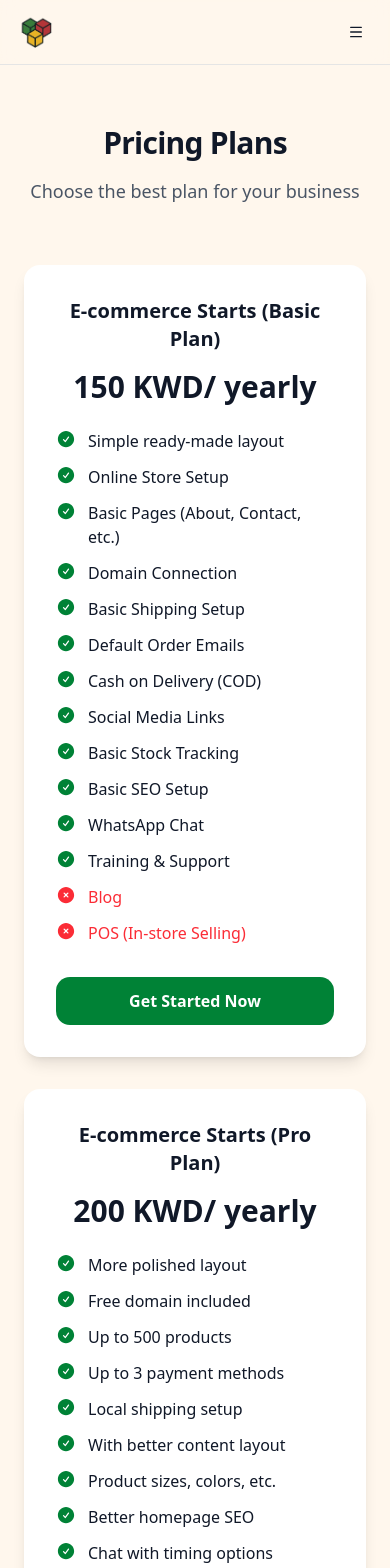
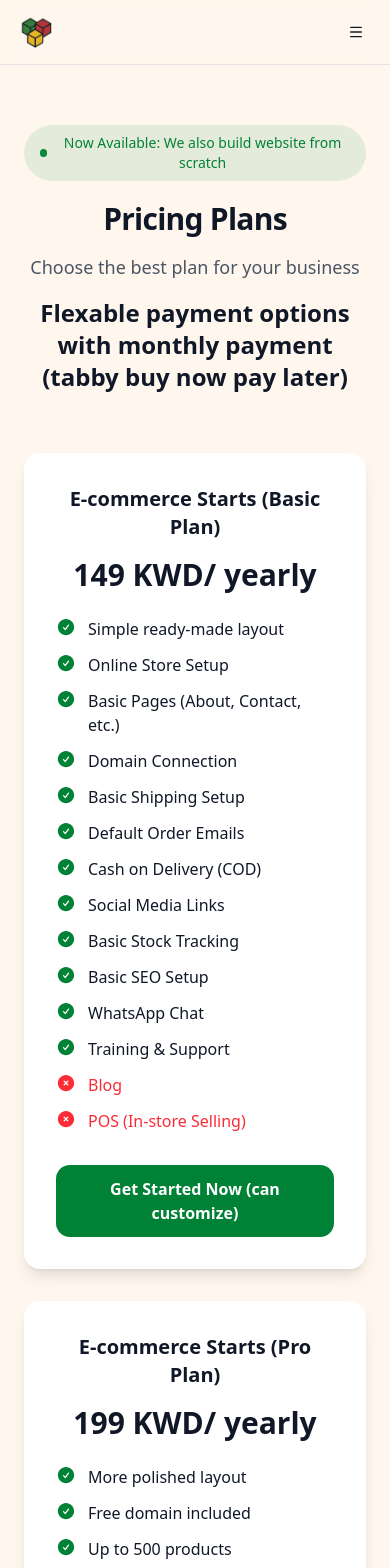
Before and after one commit to saim-cubiclabs/cubiclabs, a Next.js app: page /pricing in a window 390 px wide. Shown: the top 1568 px of the page. Built offline with nearby package versions, Linux system fonts and the light colour scheme.

Commit message:
fixed pricing

```diff
--- a/src/app/pricing/page.jsx
+++ b/src/app/pricing/page.jsx
@@ -7,7 +7,7 @@ import Link from "next/link";
 const plans = [
   {
     name: "E-commerce Starts (Basic Plan)",
-    price: "150 KWD/ yearly",
+    price: "149 KWD/ yearly",
     features: [
       "Simple ready-made layout",
       "Online Store Setup",
@@ -27,7 +27,7 @@ const plans = [
   },
   {
     name: "E-commerce Starts (Pro Plan)",
-    price: "200 KWD/ yearly",
+    price: "199 KWD/ yearly",
     features: [
       "More polished layout",
       "Free domain included",
@@ -51,7 +51,7 @@ const plans = [
   },
   {
     name: "Custom Web Solution Starts (Premium Plan)",
-    price: "300 KWD/ yearly",
+    price: "299 KWD/ yearly",
     features: [
       "Custom layout with edits",
       "Free domain + setup help",
@@ -79,12 +79,23 @@ export default function Pricing() {
   return (
     <div className="min-h-screen bg-orange-50">
       <div className="max-w-7xl mx-auto px-6 lg:px-8 text-center">
-        <h2 className="mt-15 mb-3 text-3xl font-bold tracking-tight text-gray-900 sm:text-4xl">
+
+<div className=" mt-15 inline-flex items-center gap-2 rounded-full bg-green-700/10 px-4 py-2 text-sm font-medium text-green-700">
+            <div className="h-2 w-2 rounded-full bg-green-700 hover:bg-emerald-900 animate-pulse" />
+            Now Available: We also build website from  scratch
+          </div>
+
+
+
+
+
+        <h2 className="mt-5 mb-3 text-3xl font-bold tracking-tight text-gray-900 sm:text-4xl">
           Pricing Plans
         </h2>
         <p className="mt-4 text-lg text-gray-600">
           Choose the best plan for your business
         </p>
+        <p className="mt-4 text-2xl   font-bold" >Flexable payment options with monthly payment (tabby buy now pay later) </p>
 
         <div className="mt-15 mb-15 grid gap-8 lg:grid-cols-3">
           {plans.map((plan, idx) => (
@@ -127,7 +138,7 @@ export default function Pricing() {
                       : "bg-green-700 text-white hover:bg-emerald-900"
                   }`}
                 >
-                  Get Started Now
+                  Get Started Now (can customize)
                 </button>
                 </Link>
               </div>
--- a/src/components/cta-section.jsx
+++ b/src/components/cta-section.jsx
@@ -29,7 +29,10 @@ export function CTASection() {
                       <ArrowRight className="ml-2 h-4 w-4" />
                     </Button>
                   </Link>
-                  <Link href="mailto:info@cubiclabs.net?subject=Sales Inquiry&body=Hello, I'm interested in your services. Please contact me for more information." passHref>
+                  <Link
+                    href="mailto:info@cubiclabs.net?subject=Sales Inquiry&body=Hello, I'm interested in your services. Please contact me for more information."
+                    passHref
+                  >
                     <Button
                       size="lg"
                       variant="outline"
@@ -50,29 +53,42 @@ export function CTASection() {
         </div>
       </div>
 
-
       <div className="text-center">
-  <h1 className="text-3xl font-bold tracking-tight text-balance sm:text-4xl lg:text-5xl mb-4 text-gray-900 mt-20">Our Partners</h1>
-  <p className="text-lg text-gray-600 text-pretty mb-8 lg:text-xl">We are proud to partner with the following companies</p>
+        <h1 className="text-3xl font-bold tracking-tight text-balance sm:text-4xl lg:text-5xl mb-4 text-gray-900 mt-20">
+          Our Partners
+        </h1>
+        <p className="text-lg text-gray-600 text-pretty mb-8 lg:text-xl">
+          We are proud to partner with the following companies
+        </p>
         <div className="flex flex-wrap justify-center gap-4">
           <Link href="https://www.armadadelivery.com/">
-      <img src="/armada-removebg-preview.png" alt="Partner 1" width={100} height={100} />
+            <img
+              src="/armada-removebg-preview.png"
+              alt="Partner 1"
+              width={100}
+              height={100}
+            />
+          </Link>
+        </div>
+
+        <div className="flex flex-wrap justify-center gap-4 mt-7">
+          <Link href="https://upayments.com/en/">
+            <img src="/up.png" alt="Partner 2" width={100} height={100} />
           </Link>
         </div>
       </div>
 
-
       <div className="text-center">
-  <h1 className="text-3xl font-bold tracking-tight text-balance sm:text-4xl lg:text-5xl mb-4 text-gray-900 mt-20">Our Clients</h1>
-  <p className="text-lg text-gray-600 text-pretty mb-8 lg:text-xl">We are proud to partner with the following companies</p>
+        <h1 className="text-3xl font-bold tracking-tight text-balance sm:text-4xl lg:text-5xl mb-4 text-gray-900 mt-20">
+          Our Clients
+        </h1>
+        <p className="text-lg text-gray-600 text-pretty mb-8 lg:text-xl">
+          We are proud to partner with the following companies
+        </p>
         <div className="flex flex-wrap justify-center gap-4">
-
-      <img src="/miro.png" width={50} height={50} />
+          <img src="/miro.png" width={100} height={100} />
         </div>
-
-
       </div>
     </section>
-
   );
 }
```
Also changed, not shown: public/up.png (added). Lines whose indentation alone changed are shown as unchanged.
